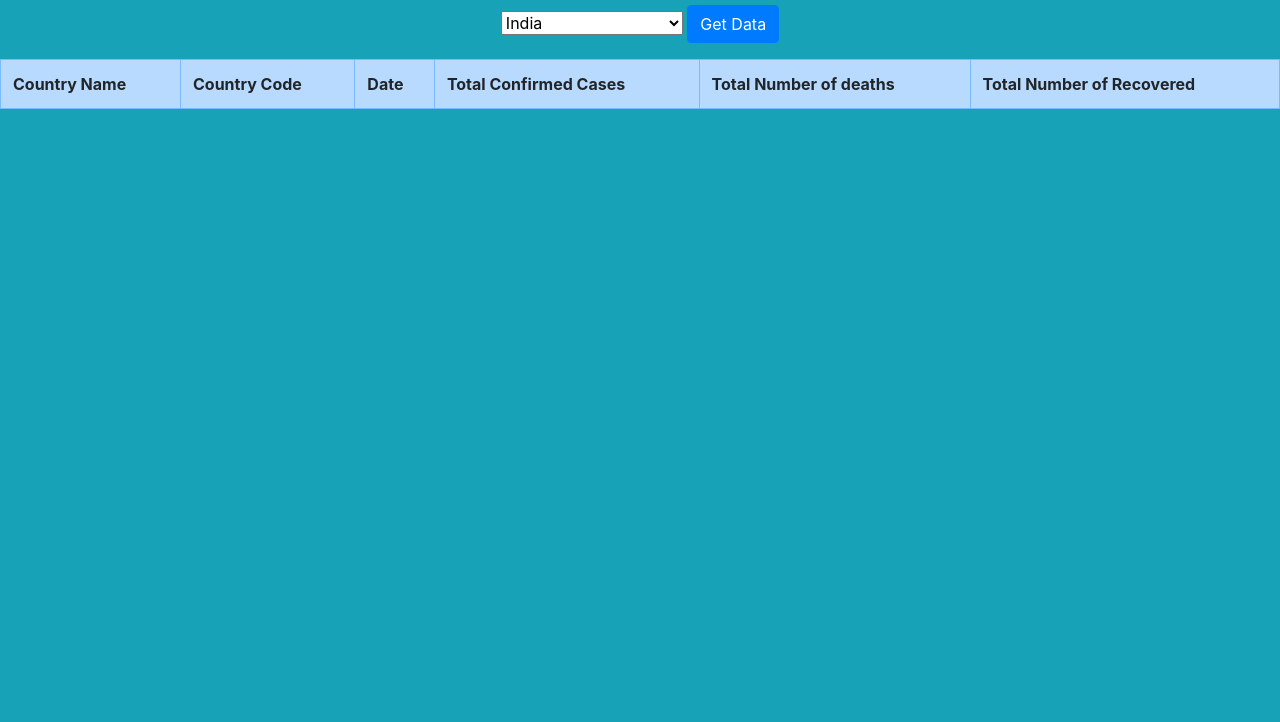
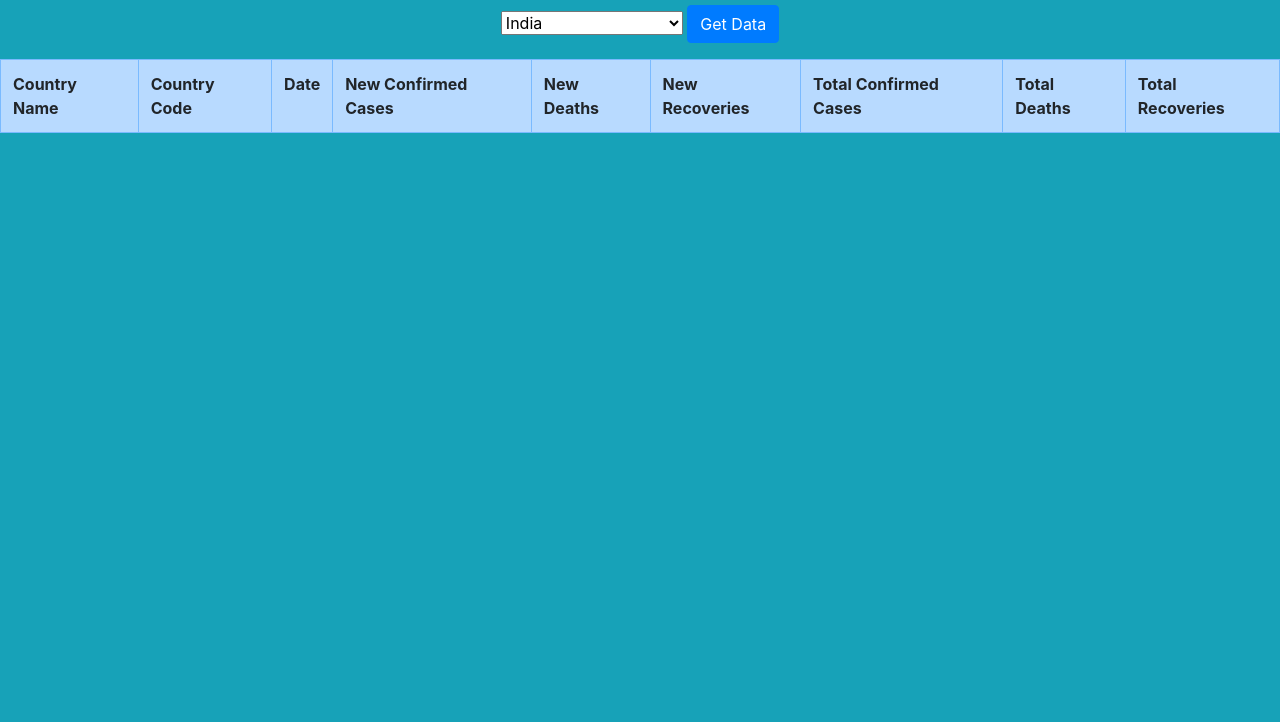
Before and after one commit to AnshuBajaj911/COVID-19-TRACKING-WEB-APP, a plain HTML site: page index.html in a window 1280 px wide. Shown: the part 78-800 px from the top of the page. Drawn offline with nearby package versions, Linux system fonts and the light colour scheme.

Commit message:
Update index.html

```diff
--- a/index.html
+++ b/index.html
@@ -49,9 +49,12 @@
       <tr class="table-primary" ><th>Country Name</th>
       <th>Country Code</th>
       <th>Date</th>
+<th>New Confirmed Cases</th>
+        <th>New Deaths</th>
+          <th>New Recoveries</th>
       <th>Total Confirmed Cases</th>
-      <th>Total Number of deaths</th>
-      <th>Total Number of Recovered</th>
+          <th>Total Deaths</th>
+      <th>Total Recoveries</th>
       </tr>
       <tbody id="data">
       </tbody>
```
